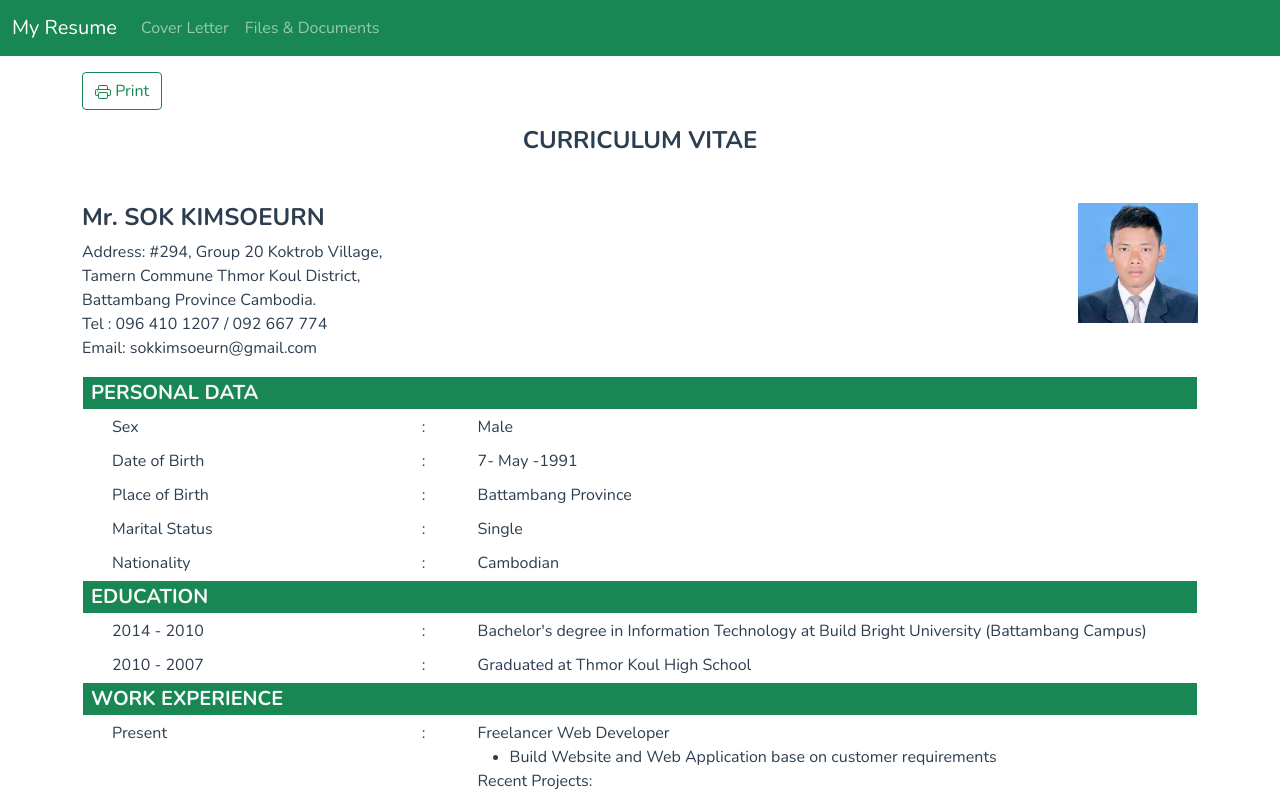
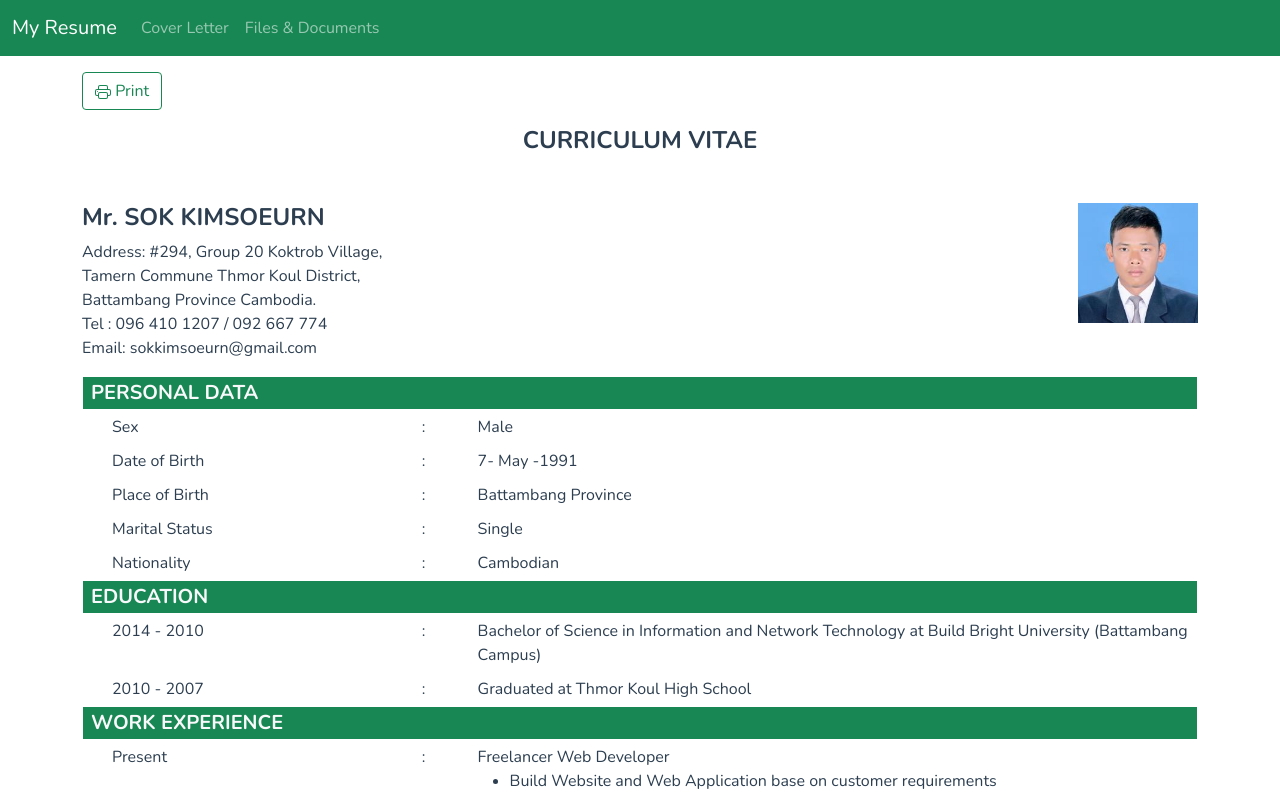
Before and after one commit to Kimsoeurn/cvue, a Vue app: page / in a window 1280 px wide. Shown: the top 796 px of the page. Built offline with nearby package versions, Linux system fonts and the light colour scheme.

Commit message:
Change Bachelor

```diff
--- a/src/components/Content.vue
+++ b/src/components/Content.vue
@@ -57,7 +57,7 @@
                     <tr>
                         <td class="title">2014 - 2010</td>
                         <td class="sign">:</td>
-                        <td>Bachelor's degree in Information Technology at Build Bright University (Battambang Campus)</td>
+                        <td>Bachelor of Science in Information and Network Technology at Build Bright University (Battambang Campus)</td>
                     </tr>
                     <tr>
                         <td class="title">2010 - 2007</td>
```
